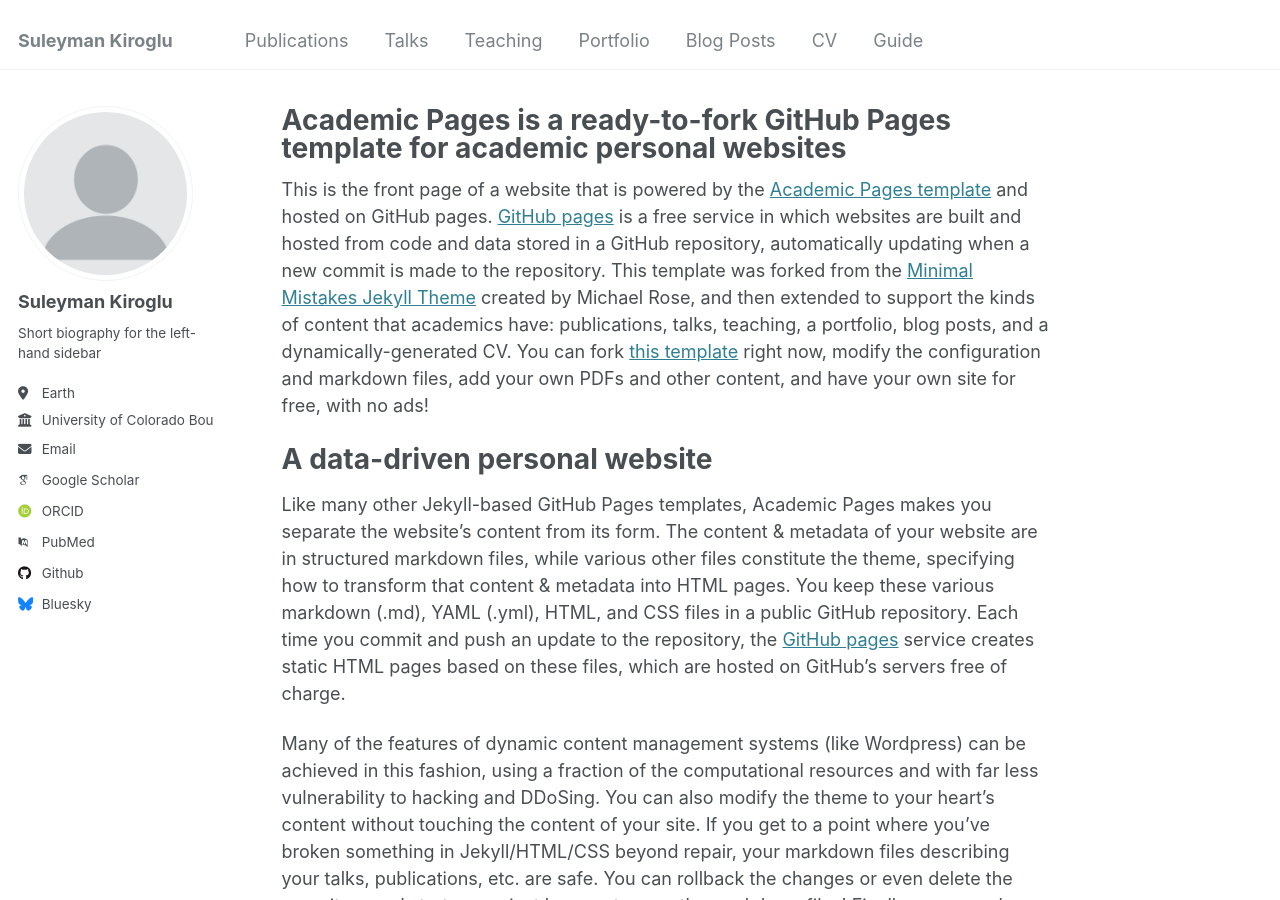
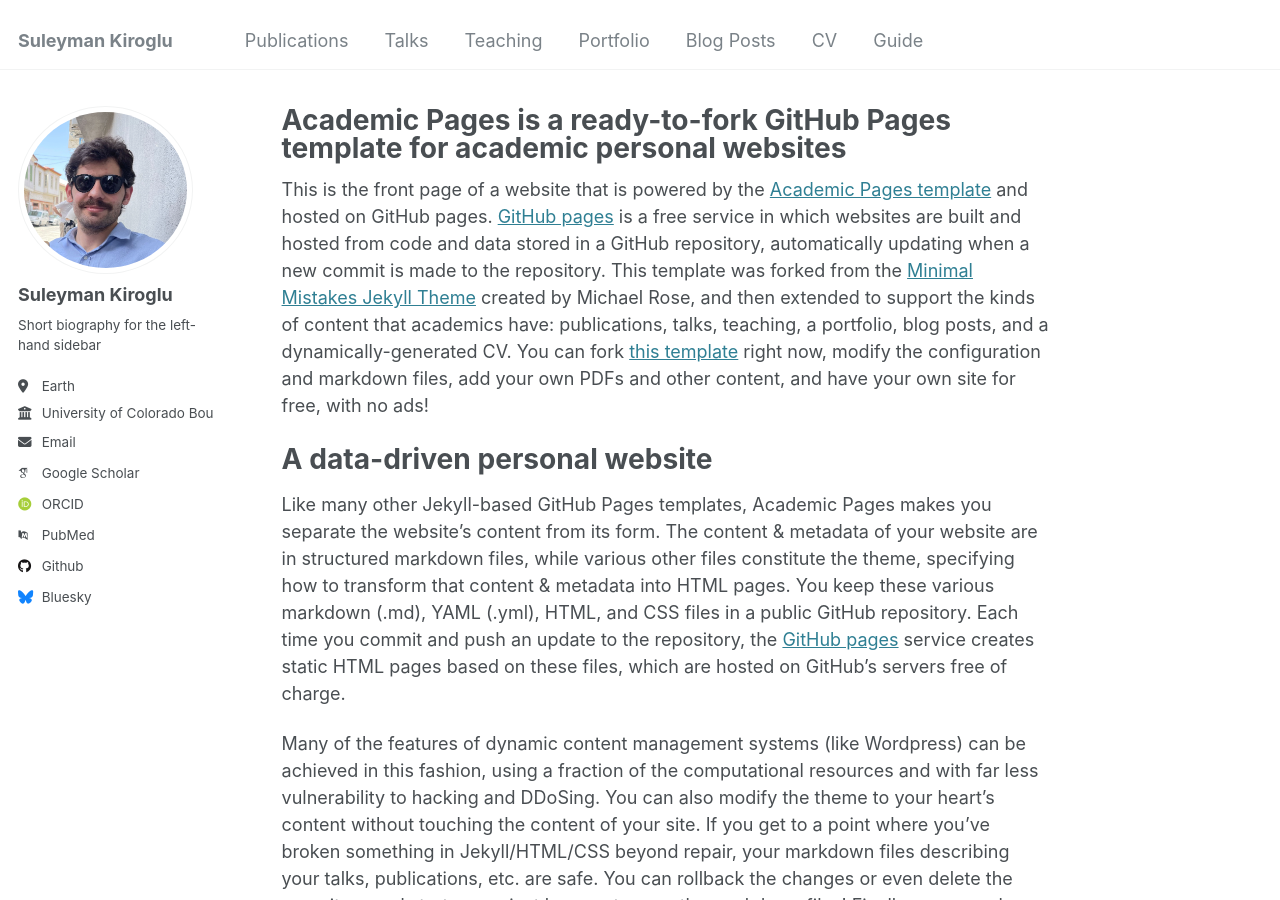
Before and after one commit to suleymankiroglu/suleymankiroglu.github.io, a Jekyll site: the page built from _pages/about.md, in a window 1280 px wide and 900 px high. Built offline with Jekyll 4.4.1, drawn with Linux system fonts in a browser that asks for light colours; some web fonts are replaced.

Commit message:
_config.yml

```diff
--- a/_config.yml
+++ b/_config.yml
@@ -21,7 +21,7 @@ repository               : "suleymankiroglu/suleymankiroglu.github.io"
 #               Additional customization can be done by editing /_includes/author-profile.html
 author:
   # Biographic information
-  avatar           : "profile.png"
+  avatar           : "pp.png"
   name             : "Suleyman Kiroglu"
   pronouns         : # example: "she/her"
   bio              : "Short biography for the left-hand sidebar"
@@ -44,7 +44,7 @@ author:
   bitbucket        : # Username - Update with your username on the site
   codepen          : # Username
   dribbble         : # Username
-  github           : "academicpages"
+  github           : "suleymankiroglu"
   kaggle           : # Username
   stackoverflow    : # User number or user number and name (i.e., use "1" or "1/jeff-atwood")
 
```
